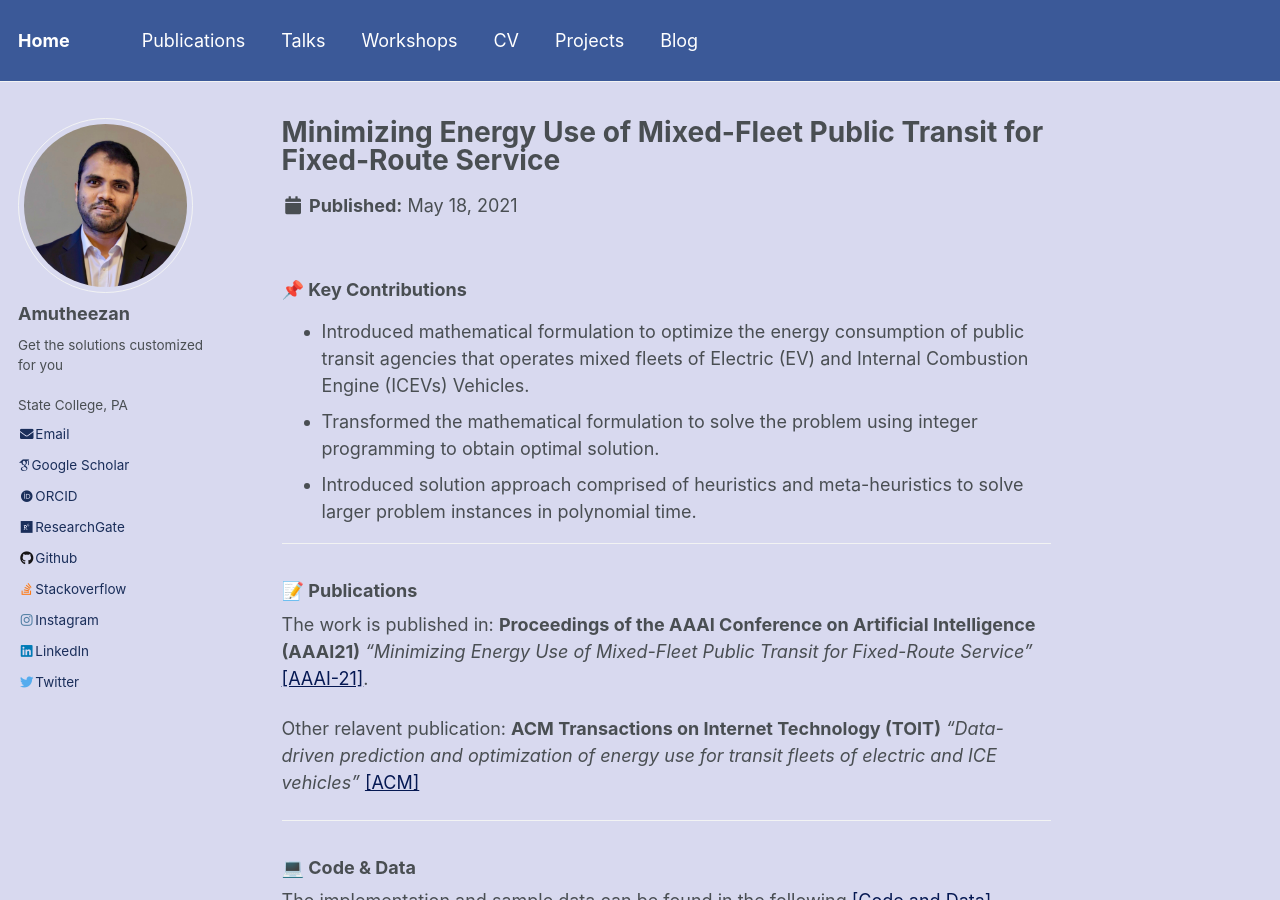
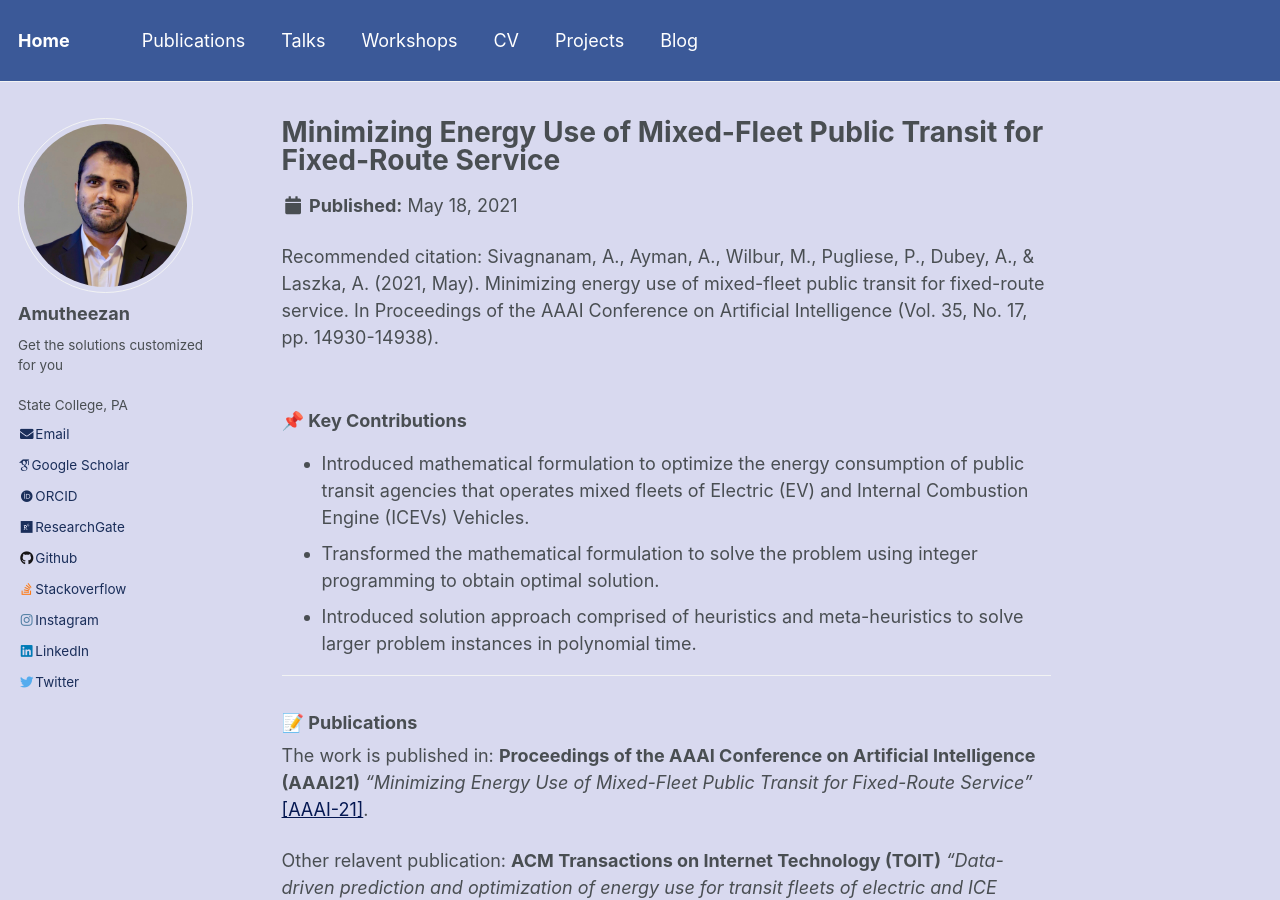
Before and after one commit to Amutheezan/amutheezan.github.io, a Jekyll site: the page built from _projects/2021-05-18-hdemma.md, in a window 1280 px wide and 900 px high. Built offline with Jekyll 4.4.1, drawn with Linux system fonts in a browser that asks for light colours; some web fonts are replaced.

Commit message:
Update 2021-05-18-hdemma.md

```diff
--- a/_projects/2021-05-18-hdemma.md
+++ b/_projects/2021-05-18-hdemma.md
@@ -4,6 +4,7 @@ excerpt: ""
 collection: projects
 permalink: /projects/public-transit
 date: 2021-05-18
+citation: 'Sivagnanam, A., Ayman, A., Wilbur, M., Pugliese, P., Dubey, A., & Laszka, A. (2021, May). Minimizing energy use of mixed-fleet public transit for fixed-route service. In Proceedings of the AAAI Conference on Artificial Intelligence (Vol. 35, No. 17, pp. 14930-14938).'
 
 ---
 ### 📌 Key Contributions
```
